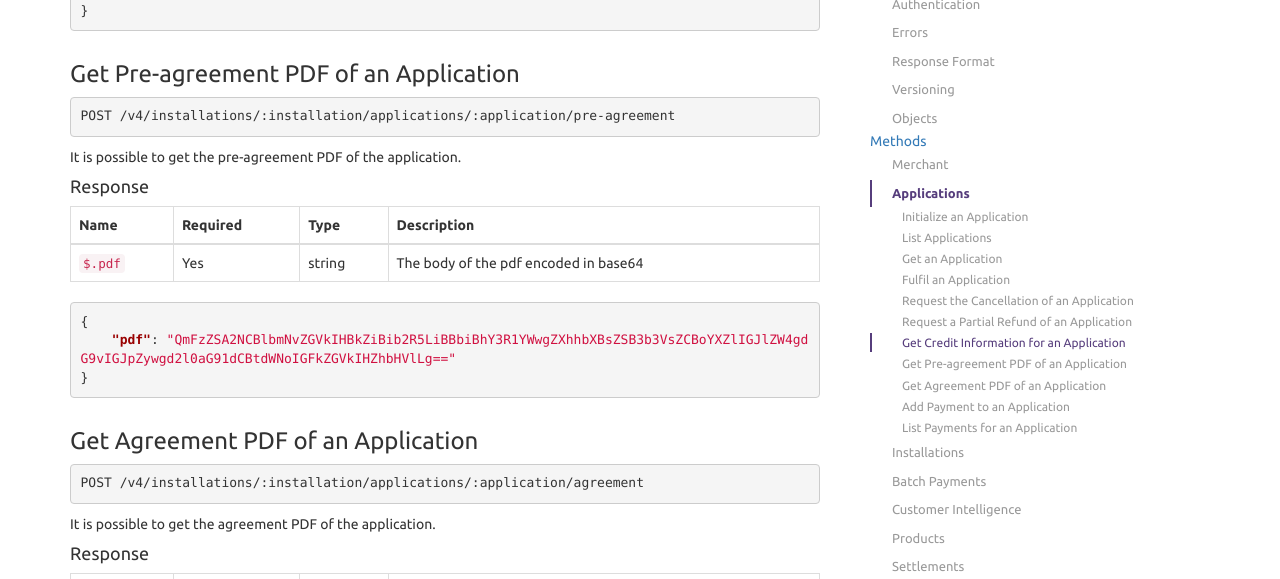
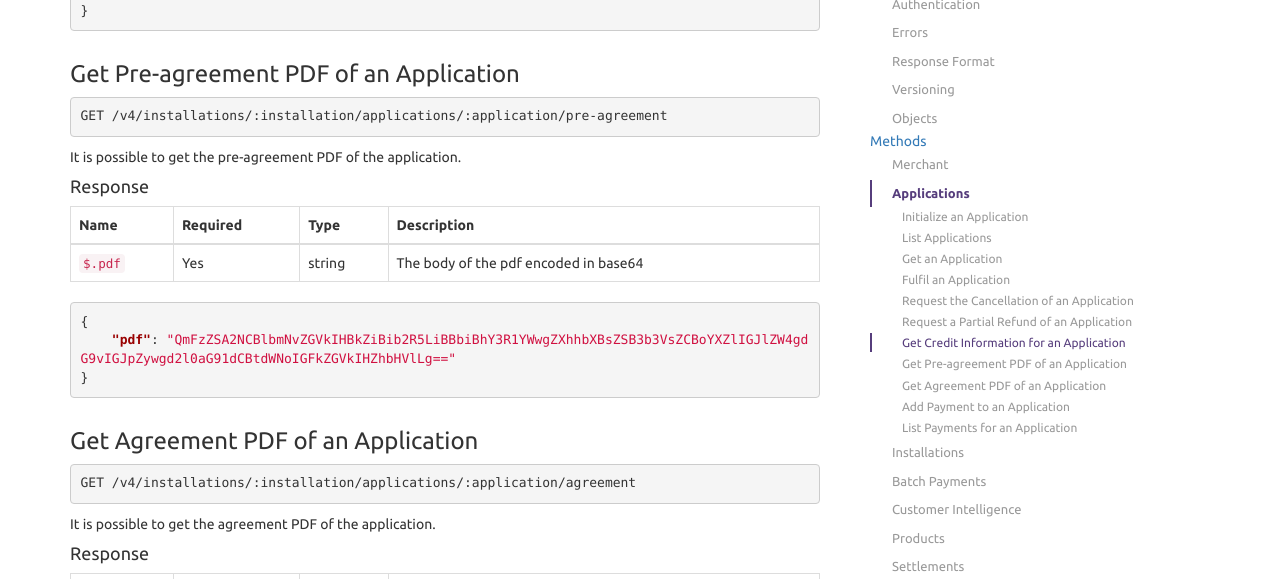
Before and after one commit to PayBreak/retailer-integration-guide, a Jekyll site: the page built from api/index.md, in a window 1280 px wide and 900 px high, scrolled down 17697 px. Shown: the part 152-731 px from the top of the window. Built offline with Jekyll 4.4.1, drawn with Linux system fonts in a browser that asks for light colours; nearby versions of some CDN libraries; Markdown is read by kramdown in place of the engine named in the settings; our own code applies the rules of GitHub Pages for plain Markdown files.

Commit message:
Update applications.md

````diff
--- a/_includes/v4/applications.md
+++ b/_includes/v4/applications.md
@@ -83,7 +83,7 @@ Key | Description | Type
 ### Get Pre-agreement PDF of an Application
 
 ```
-POST {{ site.data.globals.api_prefix }}/installations/:installation/applications/:application/pre-agreement
+GET {{ site.data.globals.api_prefix }}/installations/:installation/applications/:application/pre-agreement
 ```
 
 It is possible to get the pre-agreement PDF of the application.
@@ -103,7 +103,7 @@ Name | Required | Type | Description
 ### Get Agreement PDF of an Application
 
 ```
-POST {{ site.data.globals.api_prefix }}/installations/:installation/applications/:application/agreement
+GET {{ site.data.globals.api_prefix }}/installations/:installation/applications/:application/agreement
 ```
 
 It is possible to get the agreement PDF of the application.
````
